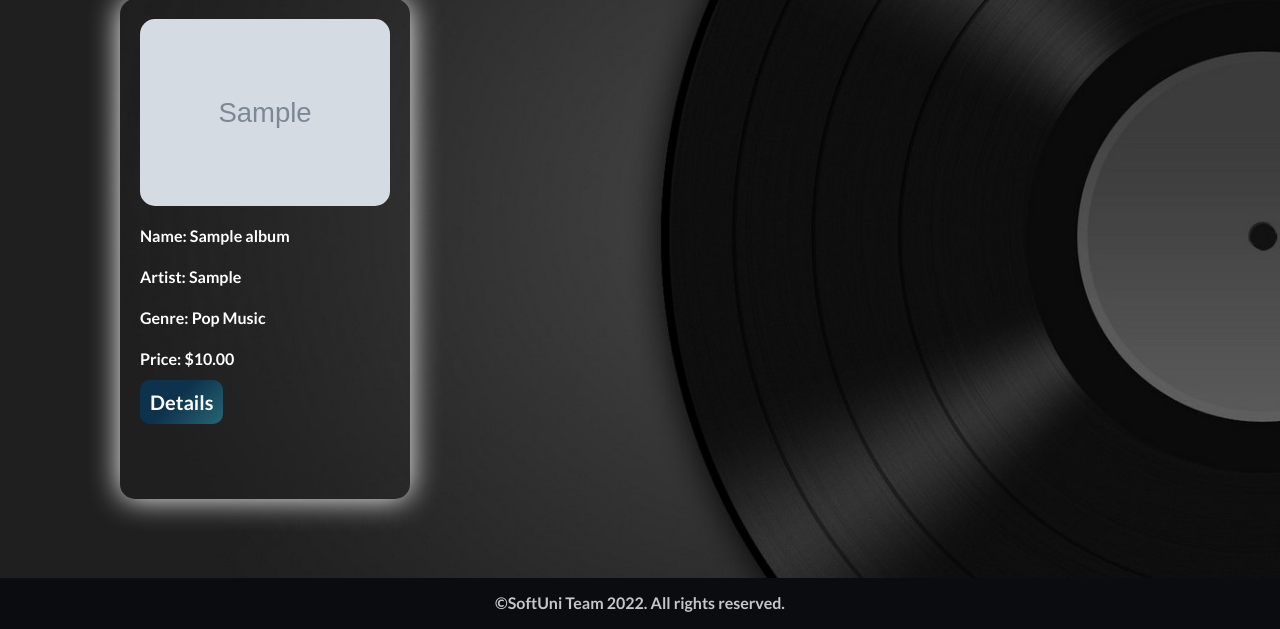
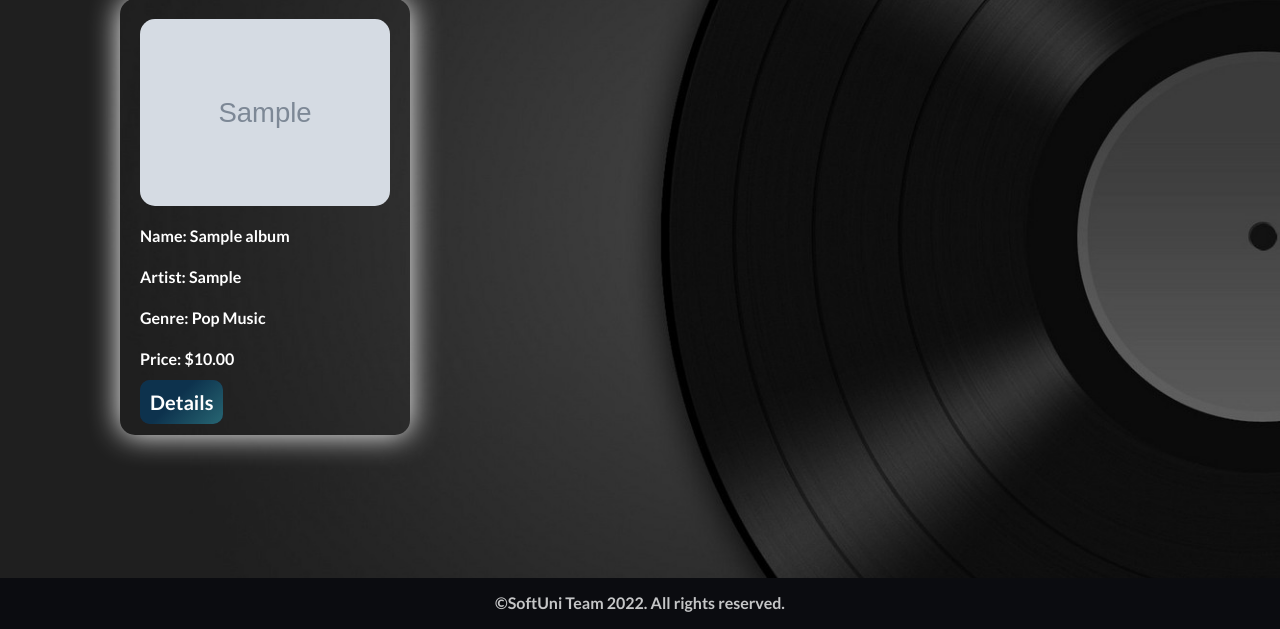
Before and after one commit to ramona-2020/SoftUni-Django-Music-App, a Django app: page / in a window 1280 px wide. Shown: the part 171-800 px from the top of the page. Run offline with Django 4.2, Linux system fonts and the light colour scheme; tables that the repository leaves empty hold one stand-in row (values such as "Sample post"); grey boxes marked "Sample" are stand-in pictures.

Commit message:
Fix list view css

```diff
--- a/static/css/catalog.css
+++ b/static/css/catalog.css
@@ -6,7 +6,7 @@
     box-sizing: border-box;
     border-radius: 15px;
     float: left;
-    height: 500px;
+    height: auto;
     color: white;
     font-weight: bold;
     margin-bottom: 70px;
```
